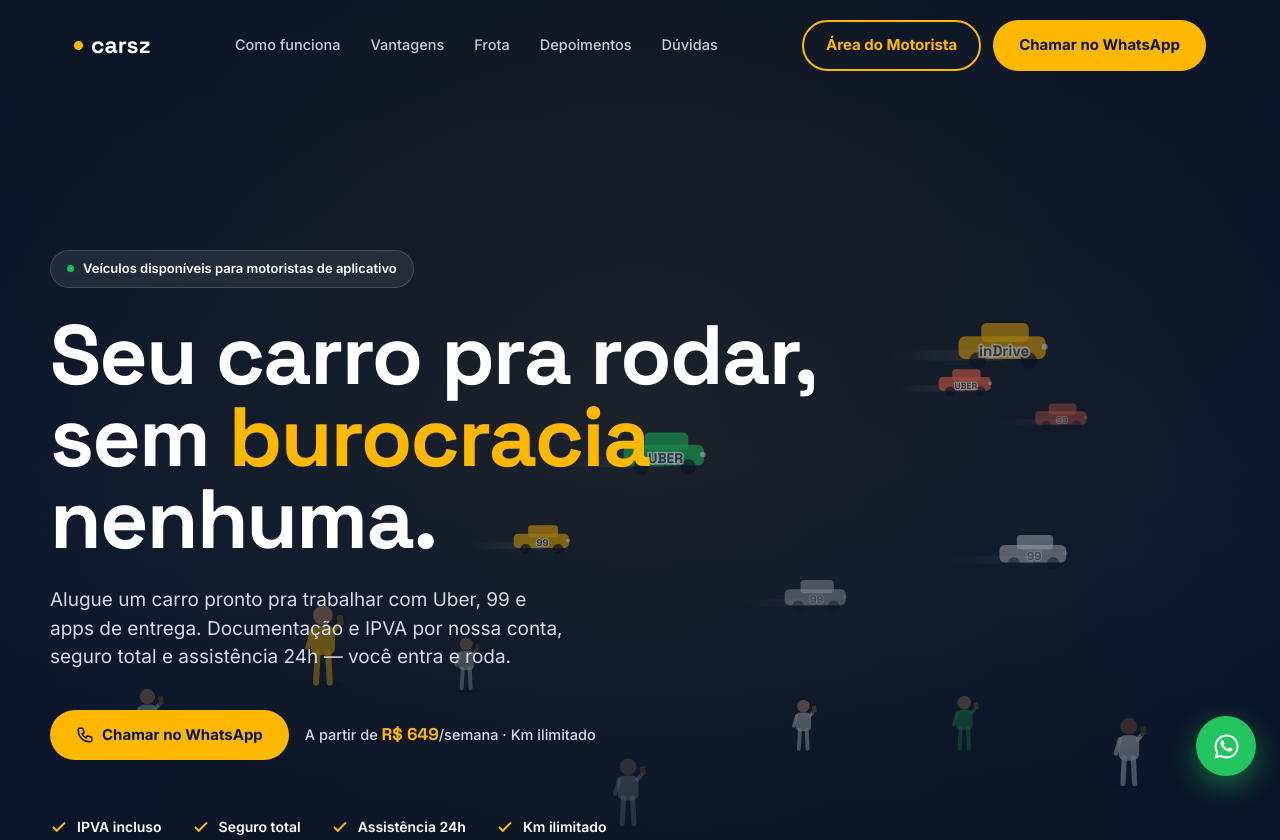
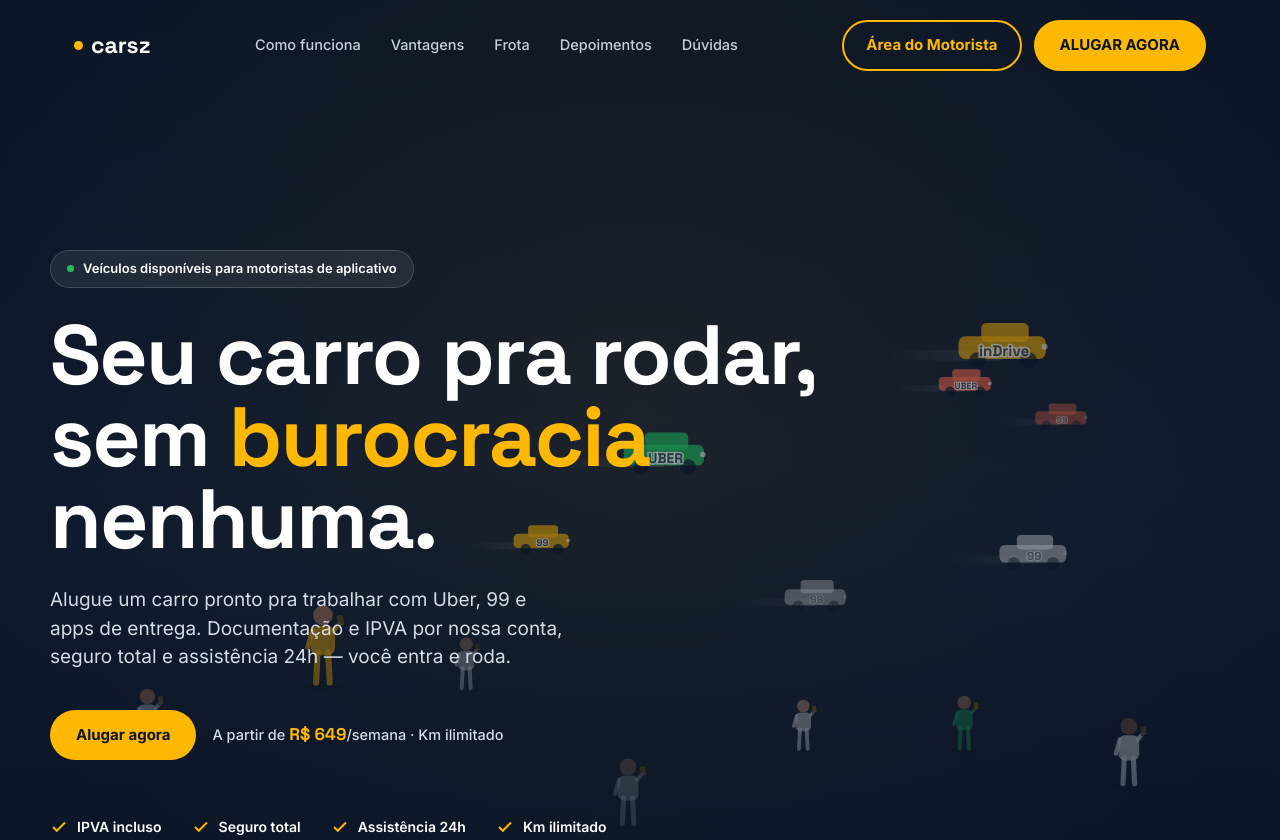
Before and after one commit to trackingyouclub-gif/carsz-site, a plain HTML site: page index.html in a window 1280 px wide. Shown: the top 840 px of the page. Drawn offline with Linux system fonts and the light colour scheme; animation ran at ten frames a second.

Commit message:
Add files via upload

```diff
--- a/index.html
+++ b/index.html
@@ -200,10 +200,6 @@
   footer a:hover{color:#fff;}
   .footer-bottom{border-top:1px solid rgba(255,255,255,0.1);padding-top:22px;display:flex;justify-content:space-between;font-size:12.5px;color:#7889A3;flex-wrap:wrap;gap:10px;}
 
-  /* ---------- Floating WhatsApp ---------- */
-  .float-wpp{position:fixed;bottom:24px;right:24px;z-index:250;width:60px;height:60px;border-radius:50%;background:var(--green);display:flex;align-items:center;justify-content:center;box-shadow:0 10px 28px rgba(34,197,94,0.45);transition:transform .2s ease;}
-  .float-wpp:hover{transform:scale(1.08);}
-  .float-wpp svg{width:29px;height:29px;color:#fff;}
 
   /* ---------- Reveal ---------- */
   .reveal{opacity:0;transform:translateY(22px);transition:opacity .7s ease, transform .7s ease;}
@@ -249,7 +245,7 @@
     </nav>
     <div class="nav-actions">
       <a href="https://manutencao.carsz.com.br/motorista.html" target="_blank" rel="noopener" class="btn btn-driver">Área do Motorista</a>
-      <a href="https://wa.me/5511963166971" target="_blank" rel="noopener" class="btn btn-amber">Chamar no WhatsApp</a>
+      <a href="https://manutencao.carsz.com.br/cliente.html" target="_blank" rel="noopener" class="btn btn-amber">ALUGAR AGORA</a>
     </div>
   </div>
 </header>
@@ -264,10 +260,7 @@
       <h1 class="reveal in">Seu carro pra rodar,<br>sem <span>burocracia</span> nenhuma.</h1>
       <p class="lead reveal in">Alugue um carro pronto pra trabalhar com Uber, 99 e apps de entrega. Documentação e IPVA por nossa conta, seguro total e assistência 24h — você entra e roda.</p>
       <div class="hero-ctas reveal in">
-        <a href="https://wa.me/5511963166971" target="_blank" rel="noopener" class="btn btn-amber">
-          <svg width="18" height="18" viewBox="0 0 24 24" fill="none" stroke="currentColor" stroke-width="2"><path d="M3 5a2 2 0 0 1 2-2h3.28a1 1 0 0 1 .95.68l1.5 4.5a1 1 0 0 1-.5 1.21l-2.1 1.05a11.5 11.5 0 0 0 5.4 5.4l1.05-2.1a1 1 0 0 1 1.21-.5l4.5 1.5a1 1 0 0 1 .68.95V19a2 2 0 0 1-2 2h-1C9.72 21 3 14.28 3 6z"/></svg>
-          Chamar no WhatsApp
-        </a>
+        <a href="https://manutencao.carsz.com.br/cliente.html" target="_blank" rel="noopener" class="btn btn-amber">Alugar agora</a>
         <span class="hero-price">A partir de <strong>R$ 649</strong>/semana · Km ilimitado</span>
       </div>
       <div class="trust-row reveal in">
@@ -416,18 +409,14 @@
     <div class="wrap contato-grid reveal">
       <div>
         <h2>Pronto pra rodar sem dor de cabeça?</h2>
-        <p class="lead">Fale agora com nosso time e veja qual carro está disponível na sua região. Resposta rápida, sem compromisso.</p>
+        <p class="lead">Faça seu cadastro e converse com a Equipe Carsz para ver qual carro está disponível na sua região. Sem compromisso.</p>
       </div>
       <div class="contact-card">
-        <div class="row">
-          <div class="ic"><svg viewBox="0 0 24 24" fill="none" stroke="currentColor" stroke-width="2"><path d="M3 5a2 2 0 0 1 2-2h3.28a1 1 0 0 1 .95.68l1.5 4.5a1 1 0 0 1-.5 1.21l-2.1 1.05a11.5 11.5 0 0 0 5.4 5.4l1.05-2.1a1 1 0 0 1 1.21-.5l4.5 1.5a1 1 0 0 1 .68.95V19a2 2 0 0 1-2 2h-1C9.72 21 3 14.28 3 6z"/></svg></div>
-          <div><strong>WhatsApp</strong><span>Resposta em poucos minutos</span></div>
-        </div>
         <div class="row">
           <div class="ic"><svg viewBox="0 0 24 24" fill="none" stroke="currentColor" stroke-width="2"><rect x="3" y="5" width="18" height="14" rx="2"/><path d="m3 7 9 6 9-6"/></svg></div>
           <div><strong>carsz.adm@gmail.com</strong><span>Para dúvidas gerais</span></div>
         </div>
-        <a href="https://wa.me/5511963166971" target="_blank" rel="noopener" class="btn btn-amber">Chamar no WhatsApp</a>
+        <a href="https://manutencao.carsz.com.br/cliente.html" target="_blank" rel="noopener" class="btn btn-amber">Alugar agora</a>
       </div>
     </div>
   </section>
@@ -446,7 +435,7 @@
         </div>
         <div class="faq-item">
           <button class="faq-q">Em quais cidades a Carsz está disponível? <span class="plus">+</span></button>
-          <div class="faq-a"><p>Atuamos na <strong>Capital de São Paulo</strong> e na região do <strong>ABC</strong> (Santo André, São Bernardo do Campo e São Caetano do Sul). Fale com a gente pelo WhatsApp pra confirmar a disponibilidade de carros na sua região.</p></div>
+          <div class="faq-a"><p>Atuamos na <strong>Capital de São Paulo</strong> e na região do <strong>ABC</strong> (Santo André, São Bernardo do Campo e São Caetano do Sul). Faça seu cadastro na Área do Cliente pra confirmar a disponibilidade de carros na sua região.</p></div>
         </div>
         <div class="faq-item">
           <button class="faq-q">Consigo trocar de carro durante o contrato? <span class="plus">+</span></button>
@@ -501,10 +490,6 @@
     </div>
   </div>
 </footer>
-
-<a href="https://wa.me/5511963166971" target="_blank" rel="noopener" class="float-wpp" aria-label="Falar no WhatsApp">
-  <svg viewBox="0 0 24 24" fill="currentColor"><path d="M12.04 2C6.58 2 2.13 6.45 2.13 11.91c0 1.85.5 3.58 1.36 5.07L2 22l5.2-1.37a9.9 9.9 0 0 0 4.84 1.24h.01c5.46 0 9.9-4.45 9.9-9.92 0-2.65-1.03-5.14-2.9-7.01A9.87 9.87 0 0 0 12.04 2m0 1.67c2.24 0 4.33.87 5.9 2.45a8.2 8.2 0 0 1 2.42 5.8c0 4.55-3.7 8.25-8.28 8.25a8.3 8.3 0 0 1-4.2-1.15l-.3-.18-3.09.81.82-3-.2-.31a8.2 8.2 0 0 1-1.27-4.4c0-4.56 3.72-8.27 8.2-8.27M8.53 6.9c-.16 0-.43.06-.65.31-.22.24-.86.84-.86 2.05s.88 2.38 1 2.55c.13.16 1.7 2.72 4.2 3.71 2.07.82 2.49.66 2.94.62.45-.04 1.45-.59 1.66-1.16.2-.57.2-1.06.14-1.16-.06-.1-.22-.16-.45-.28-.24-.12-1.45-.72-1.67-.8-.22-.08-.39-.12-.55.12-.16.24-.63.8-.78.96-.14.16-.29.18-.53.06-.24-.12-1.02-.38-1.94-1.2-.72-.64-1.2-1.43-1.35-1.67-.14-.24-.02-.37.1-.49.11-.11.24-.29.36-.43.12-.14.16-.24.24-.4.08-.16.04-.3-.02-.42-.06-.12-.55-1.36-.76-1.86-.2-.48-.4-.42-.55-.42Z"/></svg>
-</a>
 
 <script>
   document.getElementById('year').textContent = new Date().getFullYear();
```
